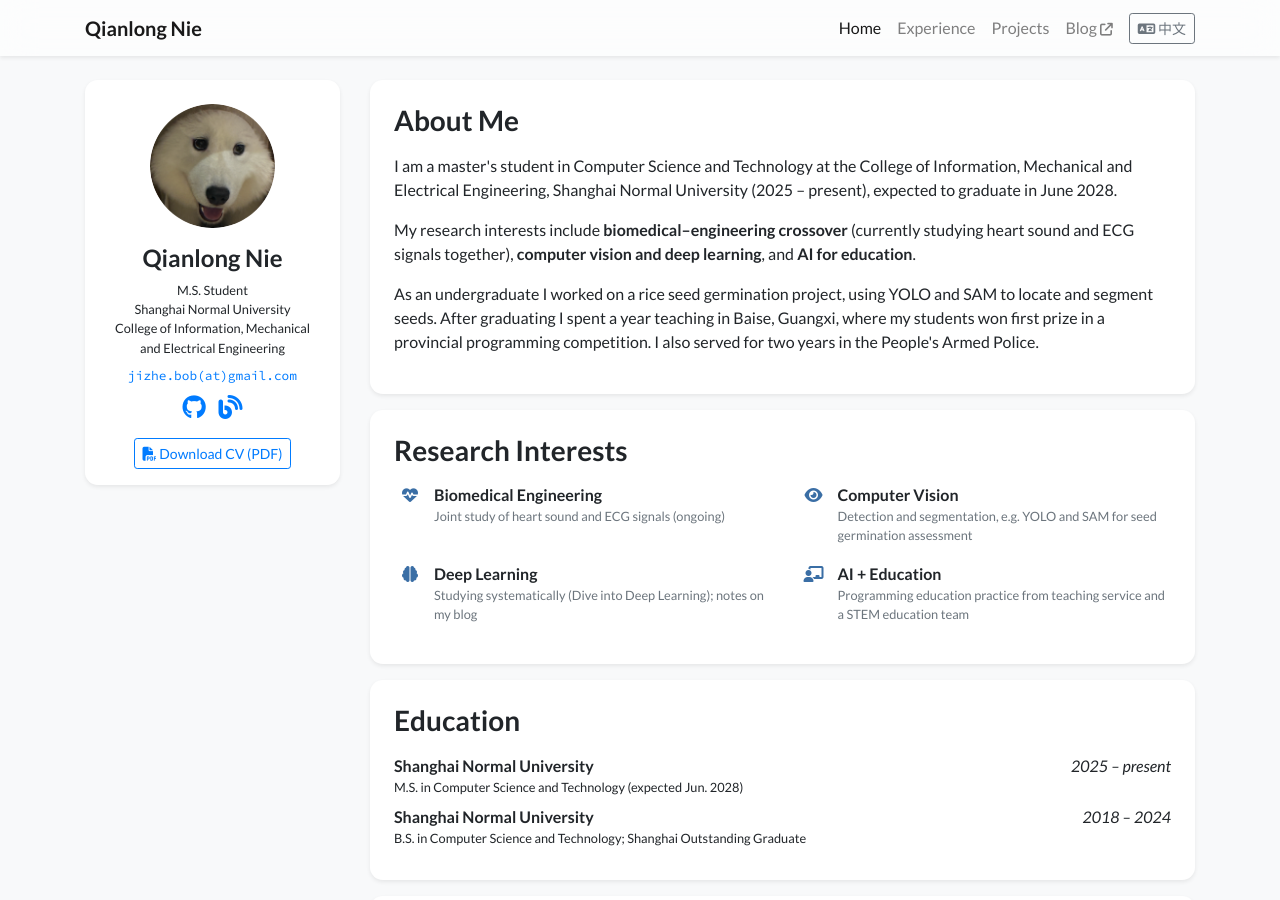
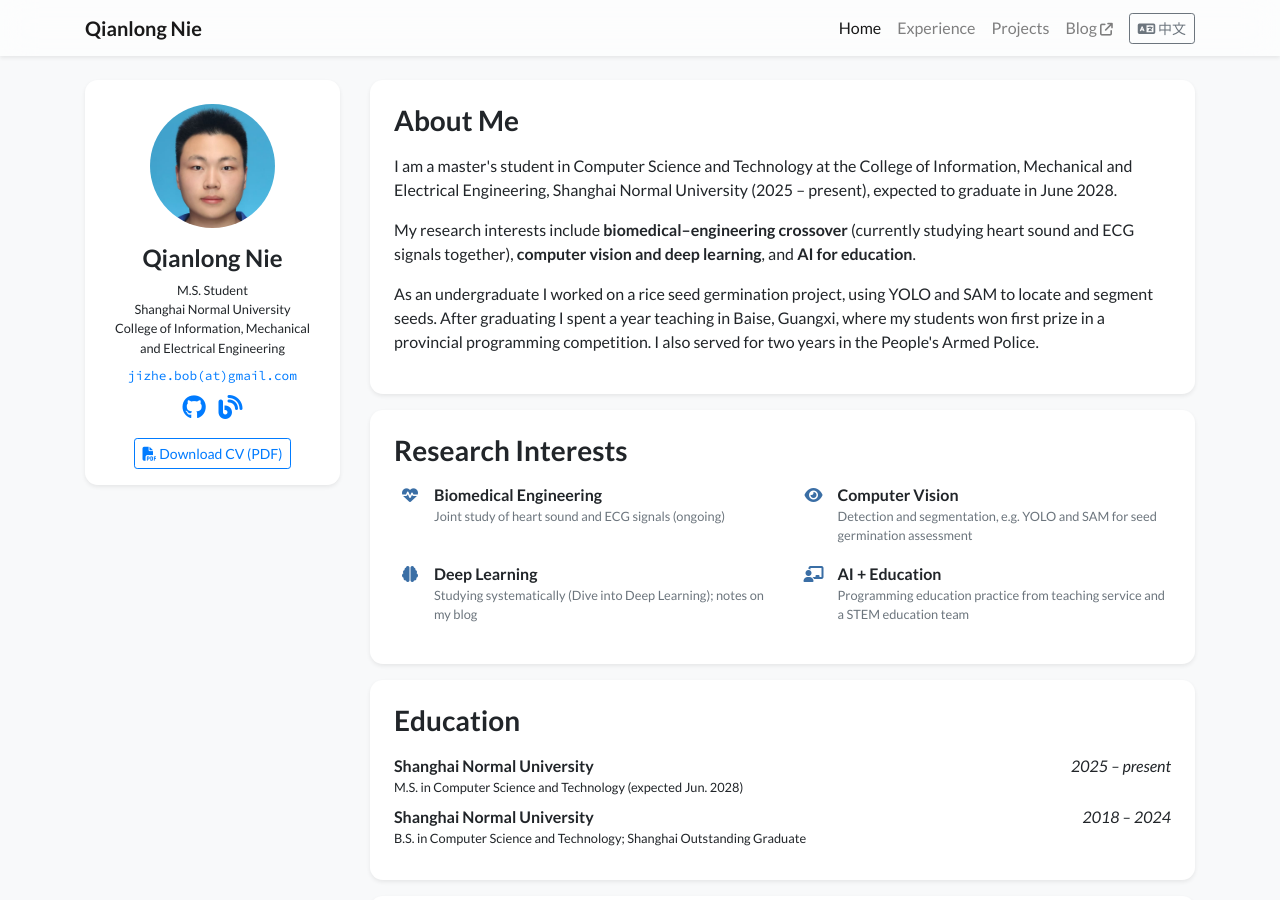
Before and after one commit to qianlong-nie/qianlong-nie.github.io, a Jekyll site: the page built from index.html, in a window 1280 px wide and 900 px high. Built offline with Jekyll 4.4.1, drawn with Linux system fonts in a browser that asks for light colours; nearby versions of some CDN libraries; a style sheet for code colours, icons or effects is not loaded.

Commit message:
个人卡片换成本人照片
Co-Authored-By: Claude Sonnet 5.5 <noreply@anthropic.com>

```diff
--- a/_data/profile.yml
+++ b/_data/profile.yml
@@ -12,7 +12,7 @@ blog: https://jizhe-nie.github.io
 # 简历 PDF 由 tools/build_cv.sh 生成（不含手机号）
 cv: { zh: /assets/cv/Qianlong-Nie-CV-zh.pdf, en: /assets/cv/Qianlong-Nie-CV-en.pdf }
 
-portrait_url: /assets/images/portrait.png
+portrait_url: /assets/images/portrait.jpg
 
 bio:
   zh: >-
```
Also changed, not shown: assets/images/portrait.jpg (added), assets/images/portrait.png (deleted).
